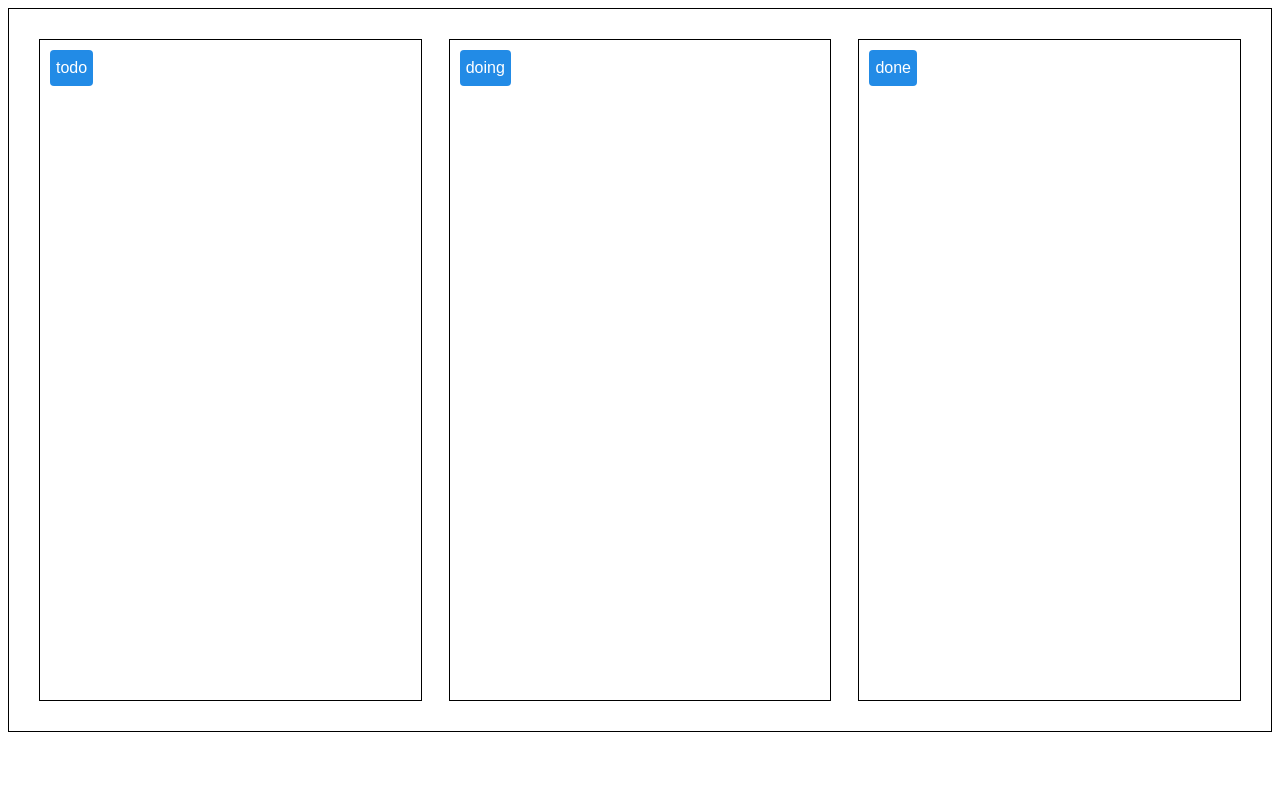
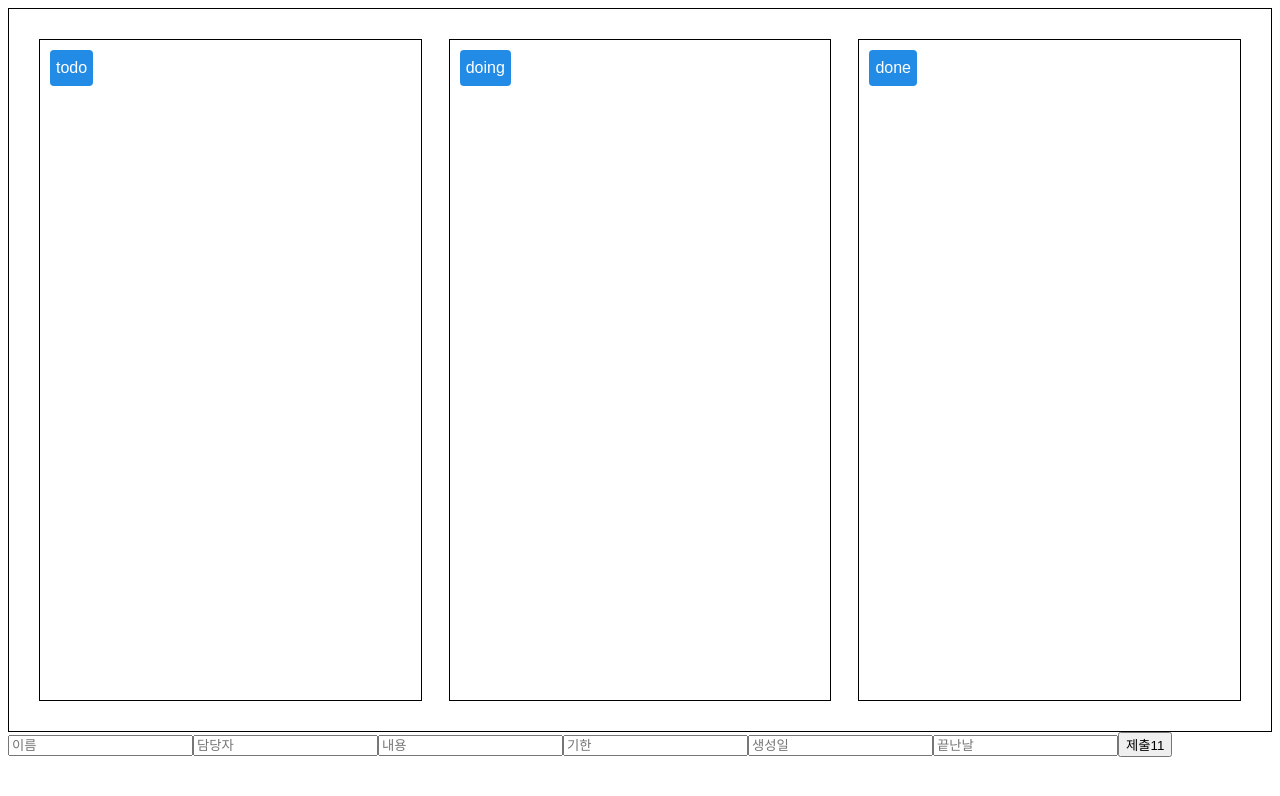
Before and after one commit to RunLearn/super-todoapp, a Next.js app: page /todoRoom/todoRoom in a window 1280 px wide. Shown: the top 796 px of the page. Built offline with nearby package versions, Linux system fonts and the light colour scheme.

Commit message:
fix: 렌더링시, 에러가 발생해 src/.babelrc 임시로 추가

```diff
--- a/pages/_app.tsx
+++ b/pages/_app.tsx
@@ -1,6 +1,7 @@
 import type { AppProps } from 'next/app'
 import { Provider } from 'react-redux'
-import { store } from '../src/store'
+// import { store } from '../src/store'
+import {store} from '../src/redux/store'
 
 function MyApp({ Component, pageProps }: AppProps) {
   return (
--- a/pages/todoRoom/todoRoom.tsx
+++ b/pages/todoRoom/todoRoom.tsx
@@ -3,14 +3,39 @@ import DoneBox from '../../src/components/todoRoom/box/doneBox';
 import TodoBox from '../../src/components/todoRoom/box/todoBox';
 import DoingBox from '../../src/components/todoRoom/box/doingBox';
 import styled from 'styled-components';
+import {ADDTODO} from '../../src/redux/todoRoom/Todos'
+import {useDispatch, useSelector} from 'react-redux';
+import {RootState} from '../../src/redux/store'
 
 const todoRoom = () => {
+  const dispatch=useDispatch();
+  // const addTodo=() => {
+  //   dispatch(ADDTODO)
+  // }
+  const temp = useSelector((state:RootState)=>state.todo);
+  console.log(temp)
   return (
-    <FlexContainer>
-      <TodoBox />
-      <DoingBox />
-      <DoneBox />
-    </FlexContainer>
+    <>
+      <FlexContainer>
+        <TodoBox />
+        <DoingBox />
+        <DoneBox />
+      </FlexContainer>
+      <form onSubmit={(event) => {
+        event.preventDefault();
+
+        console.log(temp);
+      }}>
+        <input type='text' placeholder='이름'  />
+        <input type='text' placeholder='담당자' />
+        <input type='text' placeholder='내용' />
+        <input type='text' placeholder='기한' />
+        <input type='text' placeholder='생성일' />
+        <input type='text' placeholder='끝난날' />
+        <input type='submit' value="제출11"/>
+      </form>
+
+    </>
   )
 }
 
--- /dev/null
+++ b/src/redux/store.ts
@@ -0,0 +1,9 @@
+import { configureStore } from '@reduxjs/toolkit';
+import todoReducer from './todoRoom/Todos'
+
+export const store = configureStore({
+  reducer: {
+    todo: todoReducer,
+  },
+});
+export type RootState = ReturnType<typeof store.getState>
--- a/src/redux/todoRoom/Todos.ts
+++ b/src/redux/todoRoom/Todos.ts
@@ -1,4 +1,4 @@
-import {createSlice} from '@reduxjs/toolkit';
+import {createSlice, PayloadAction} from '@reduxjs/toolkit';
 import { Interface } from 'readline';
 
 interface Todo {
@@ -6,9 +6,34 @@ interface Todo {
   manager: string
   content: string
   deadline: number
-  생성일:
-  실제완료일(extends: done일때):
-  //TODO
+  createDate:number
+  dueDate: number
+}
 
+const initState:Todo[] = [
+  {
+    title: "string",
+    manager: "string",
+    content: "string",
+    deadline: 1,
+    createDate:2,
+    dueDate: 3,
+  },
+]
 
-}
+const TodoSlice=createSlice({
+  name: 'todo',
+  initialState:initState,
+  reducers: {
+    addTodo: {
+      reducer: (state, action: PayloadAction) => {
+        state.push(action.payload)
+      },
+    },
+  }
+});
+
+const {actions, reducer} = TodoSlice
+export const {ADDTODO} = TodoSlice.actions
+
+export default reducer
```
Also changed, not shown: .babelrc (added).
